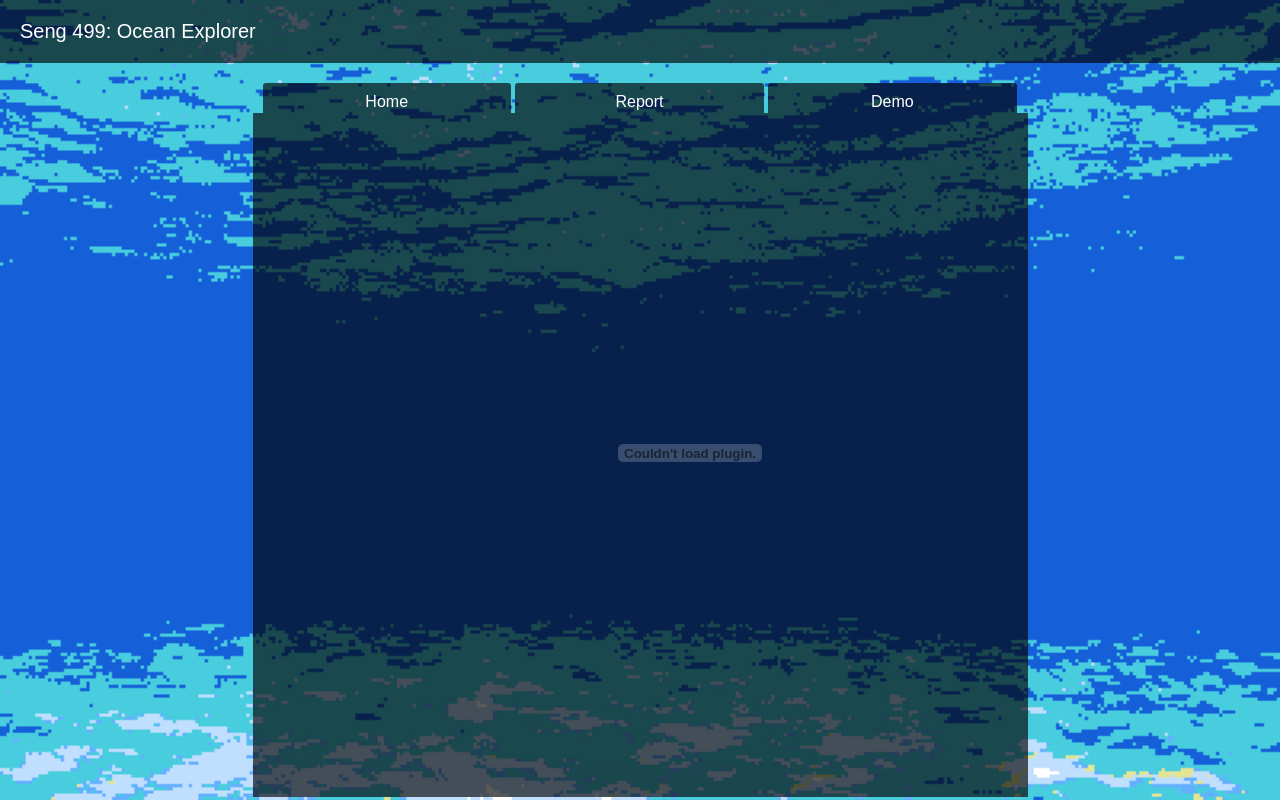
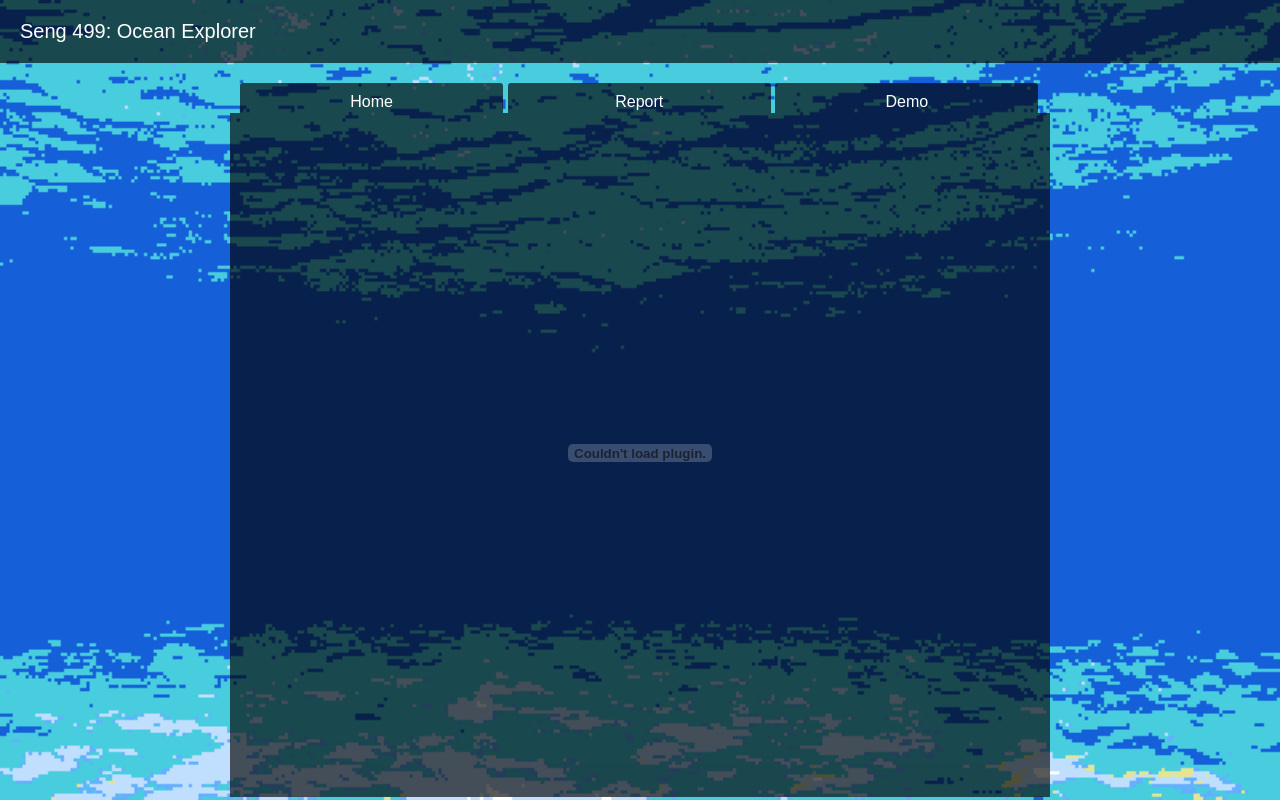
Before and after one commit to Lambwatt/499Website, a PHP site: page /game.php in a window 1280 px wide. Run offline with PHP 8.4, Linux system fonts and the light colour scheme.

Commit message:
Made content size larger to accomodate game

```diff
--- a/css/seng499.css
+++ b/css/seng499.css
@@ -35,19 +35,19 @@
 .content-container {
   margin-left: auto;
   margin-right: auto;
-  width: 775px;
+  width: 820px;
   background-color: rgba(0, 0, 0, 0.65); }
 
 .content {
   margin-left: auto;
   margin-right: auto;
-  width: 700px;
+  width: 800px;
   padding: 40px 0px; }
 
 .nav-bar {
   margin-left: auto;
   margin-right: auto;
-  width: 755px;
+  width: 800px;
   margin-top: 20px; }
 
 .nav-bar-link {
--- a/scss/seng499.scss
+++ b/scss/seng499.scss
@@ -1,7 +1,7 @@
 $main-text-color: white;
 $main-text-font: "arial";
-$content-container-width: 775px;
-$content-width: 700px;
+$content-container-width: 820px;
+$content-width: 800px;
 $nav-bar-width: $content-container-width - 20px;
 $soft-corner: 3px;
 
```
